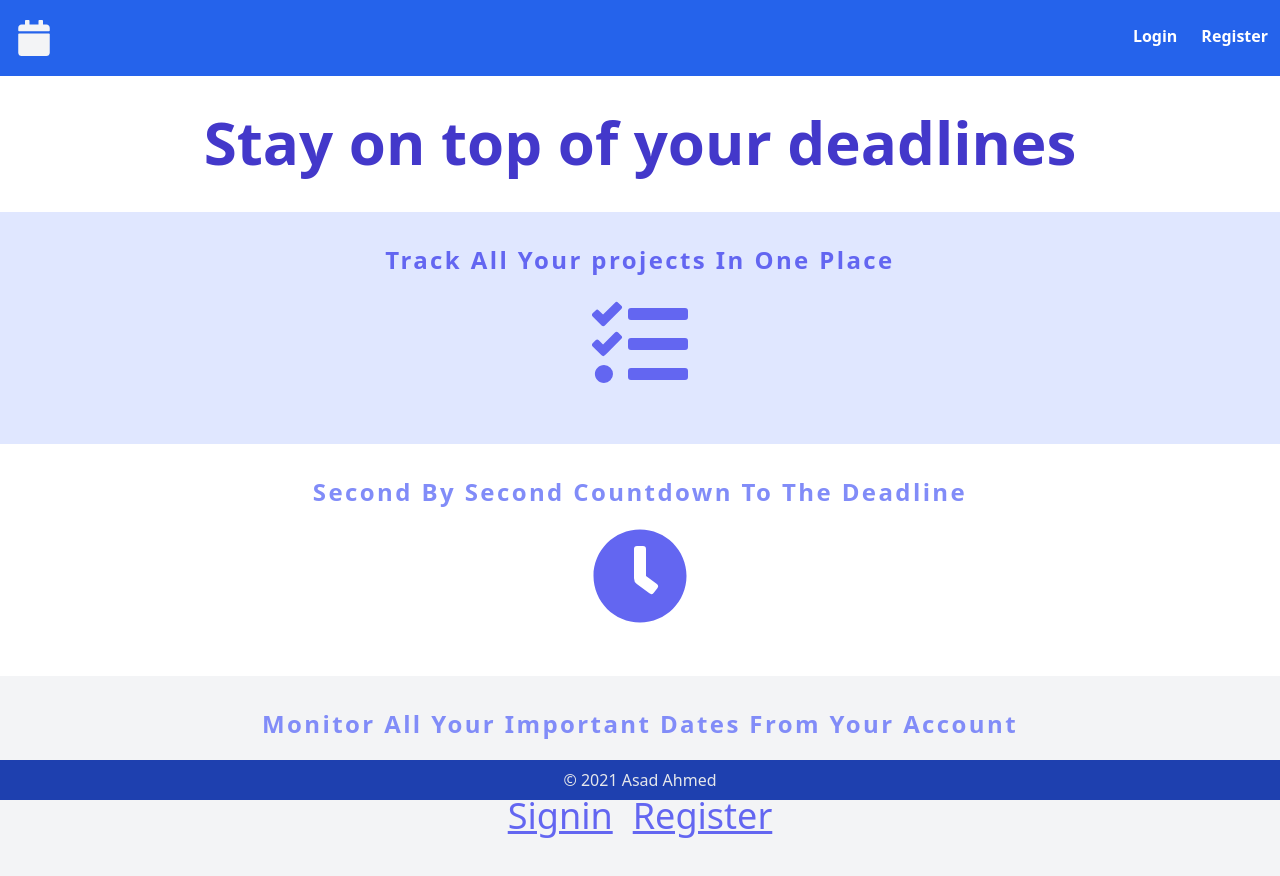
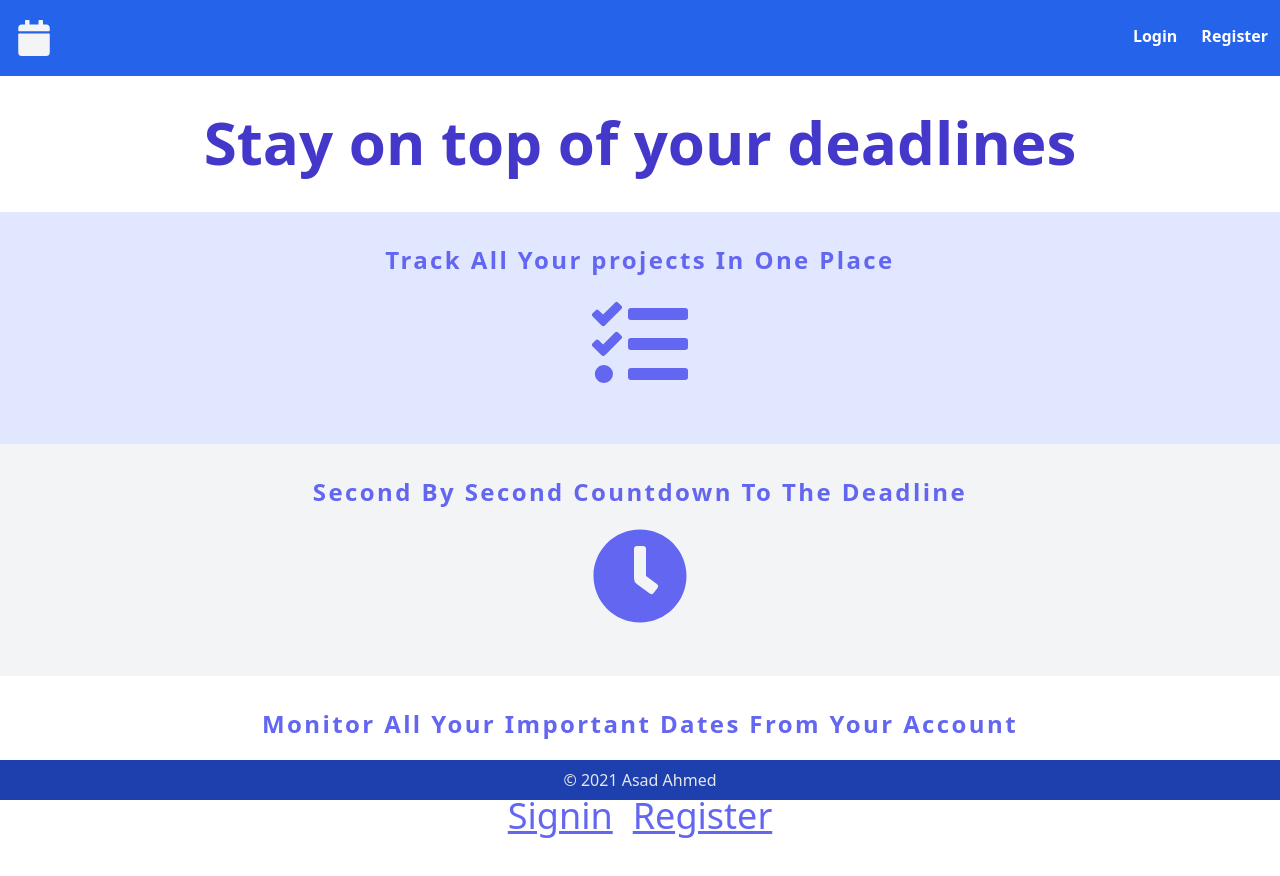
Before and after one commit to asadahmed01/Due-Date, a React (Create React App) app: page / in a window 1280 px wide. Shown: the top 876 px of the page. Built offline with nearby package versions, Linux system fonts and the light colour scheme.

Commit message:
Redirect to the home page

```diff
--- a/src/components/Home.jsx
+++ b/src/components/Home.jsx
@@ -21,9 +21,9 @@ function Home() {
         </div>
       </div>
 
-      <div className="flex flex-col py-8">
+      <div className="flex flex-col py-8 bg-gray-100">
         <div>
-          <h4 className="md:text-2xl font-sans font-bold text-indigo-400 tracking-widest">
+          <h4 className="md:text-2xl font-sans font-bold text-indigo-500 tracking-widest">
             Second By Second Countdown To The Deadline
           </h4>
         </div>
@@ -33,9 +33,9 @@ function Home() {
         </div>
       </div>
 
-      <div className="flex flex-col bg-gray-100  py-8">
+      <div className="flex flex-col  py-8">
         <div>
-          <h4 className="md:text-2xl font-sans font-bold text-indigo-400 tracking-widest">
+          <h4 className="md:text-2xl font-sans font-bold text-indigo-500 tracking-widest">
             Monitor All Your Important Dates From Your Account
           </h4>
         </div>
```
Also changed, not shown: 1 other file (tests, documents, lock files or other folders).
